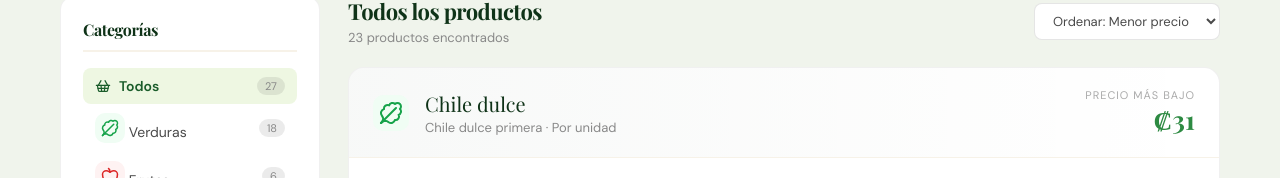
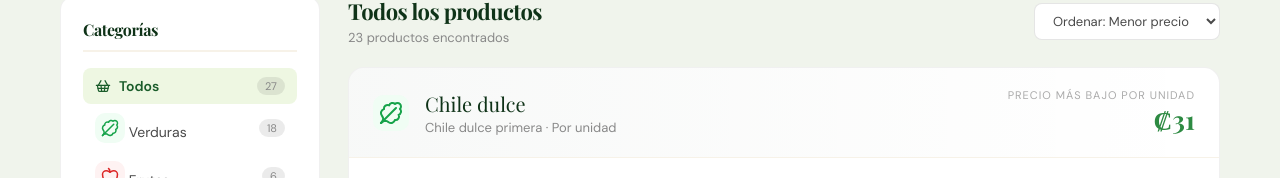
Before and after one commit to sduartecfwd09-collab/Semilla-digital, a React (Vite) app: page /comparar in a window 1280 px wide. Shown: the part 396-574 px from the top of the page. Built offline with nearby package versions, Linux system fonts and the light colour scheme; data requests are answered from the project's data file; a web font is replaced by a local one.

Commit message:
feat: Add ProductComparisonCard component to display product comparison data.

```diff
--- a/src/components/ProductComparisonCard/ProductComparisonCard.tsx
+++ b/src/components/ProductComparisonCard/ProductComparisonCard.tsx
@@ -17,6 +17,7 @@ export interface ProductComparisonData {
   emoji: string
   name: string
   description: string
+  unit: string
   lowestPrice: string
   rows: ComparisonRow[]
 }
@@ -39,7 +40,7 @@ const ProductComparisonCard: React.FC<ProductComparisonCardProps> = ({ product }
           <div className="product-comp-desc">{product.description}</div>
         </div>
         <div className="product-comp-price-summary">
-          <div className="product-comp-price-label">Precio más bajo</div>
+          <div className="product-comp-price-label">Precio más bajo por {product.unit.toLowerCase()}</div>
           <div className="product-comp-min-price">{product.lowestPrice}</div>
         </div>
       </div>
```
